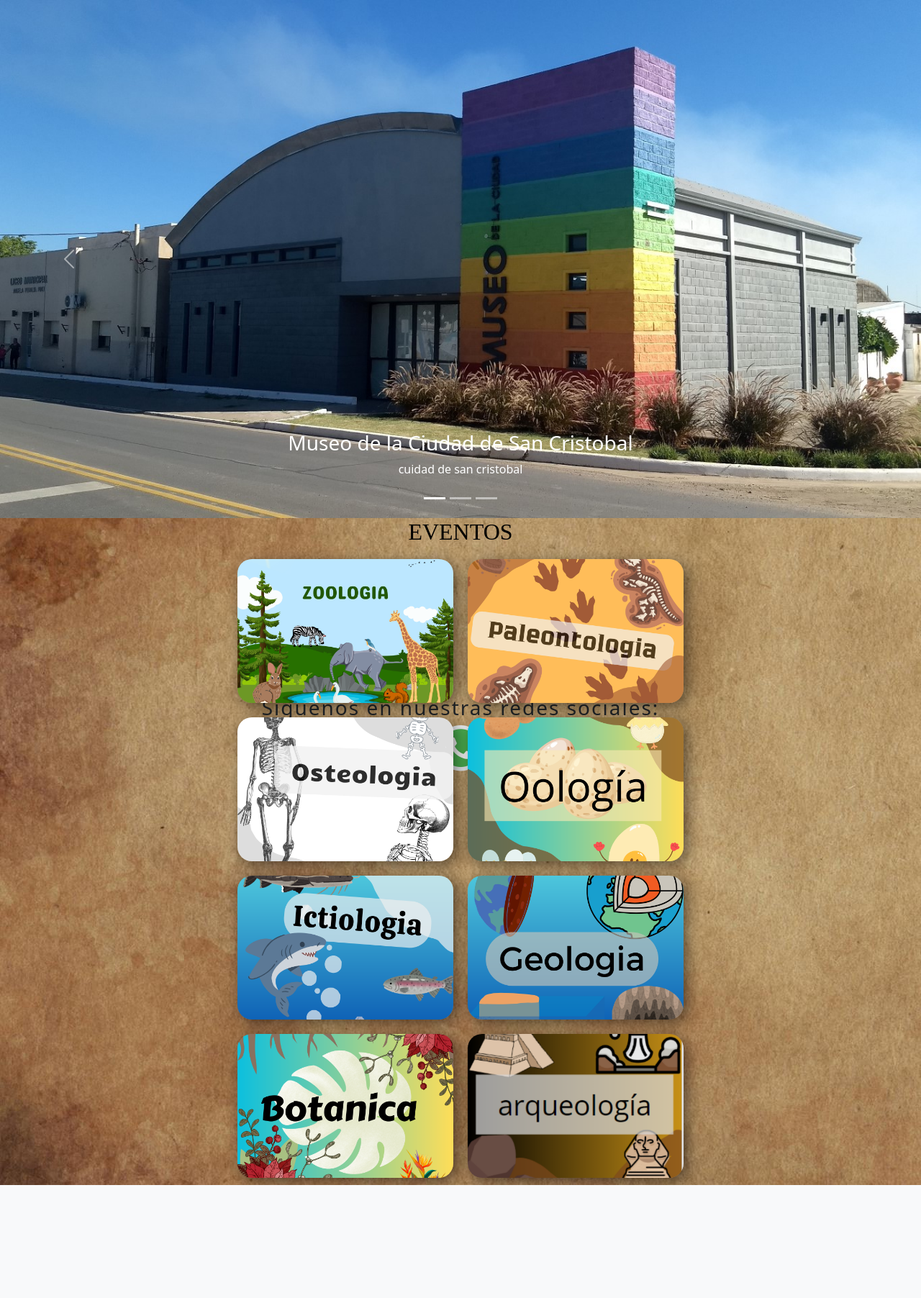
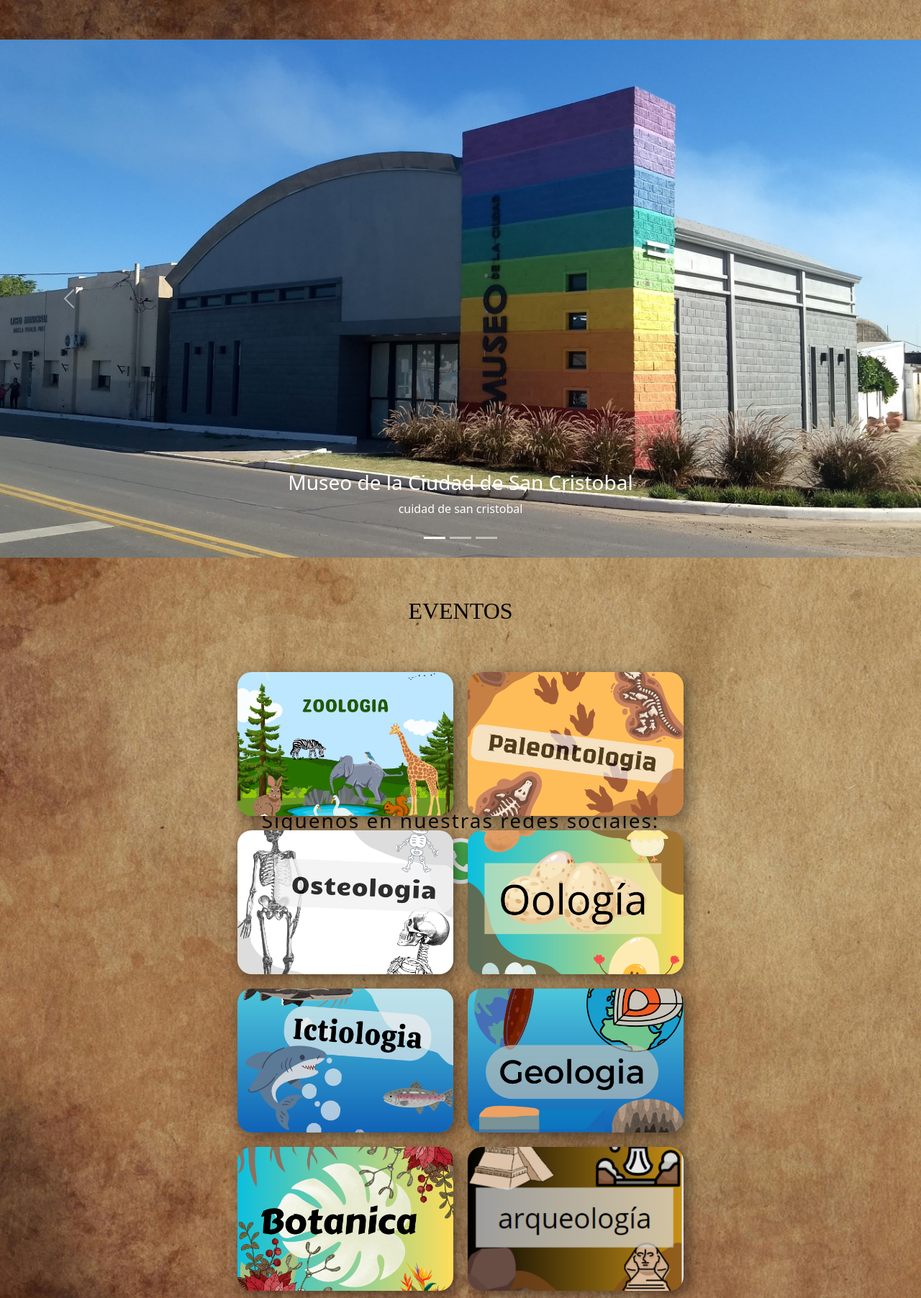
Before and after one commit to hernanDegiovanni/proyecto-museo-de-ciencias, a PHP site: page / in a window 1280 px wide. Shown: the part 56-1860 px from the top of the page at 72% size. Before the commit the page ends 1703 px from the top, so only its background shows below. Run offline with PHP 8.4, Linux system fonts and the light colour scheme.

Commit message:
section y sus propiedades css

```diff
--- a/estilo.css
+++ b/estilo.css
@@ -1,19 +1,27 @@
+*{
+    padding: 0;
+    margin: 0;
+    box-sizing: border-box;
+}
+
 body{
     background-image:url("imagenes/fondo4.jpg");
 }
 
-.cartas{
-   background: rgba(220, 181, 108, 0.735)
+section{
+    padding-top: 15px;
+    width: 100%;
+    margin-top: 40px;
+    text-align: justify;
 }
 
-footer {
-    height: 20%;
+footer{
     width: 100%;
+    height: 50px;
+    color: rgb(13, 14, 13);
     text-align: center;
     line-height: 50px;
-    letter-spacing: 2px;
-
-}
+    letter-spacing: 2px;}
 
 footer h2 {
     padding: 10px 0;
@@ -24,6 +32,13 @@ footer img {
     width: 5%;
 
 }
+.cartas{
+   background: rgba(220, 181, 108, 0.735)
+}
+
+
+
+
 .titulo {
     font-family: "Bebas Neue", sans-serif;
     font-weight: 400;
--- a/index.php
+++ b/index.php
@@ -87,7 +87,7 @@ if(isset($_SESSION['dnige']) ){
 
  </section>
 
- <section>
+ <section class="container-fluid">
 
  <?php
 
```
